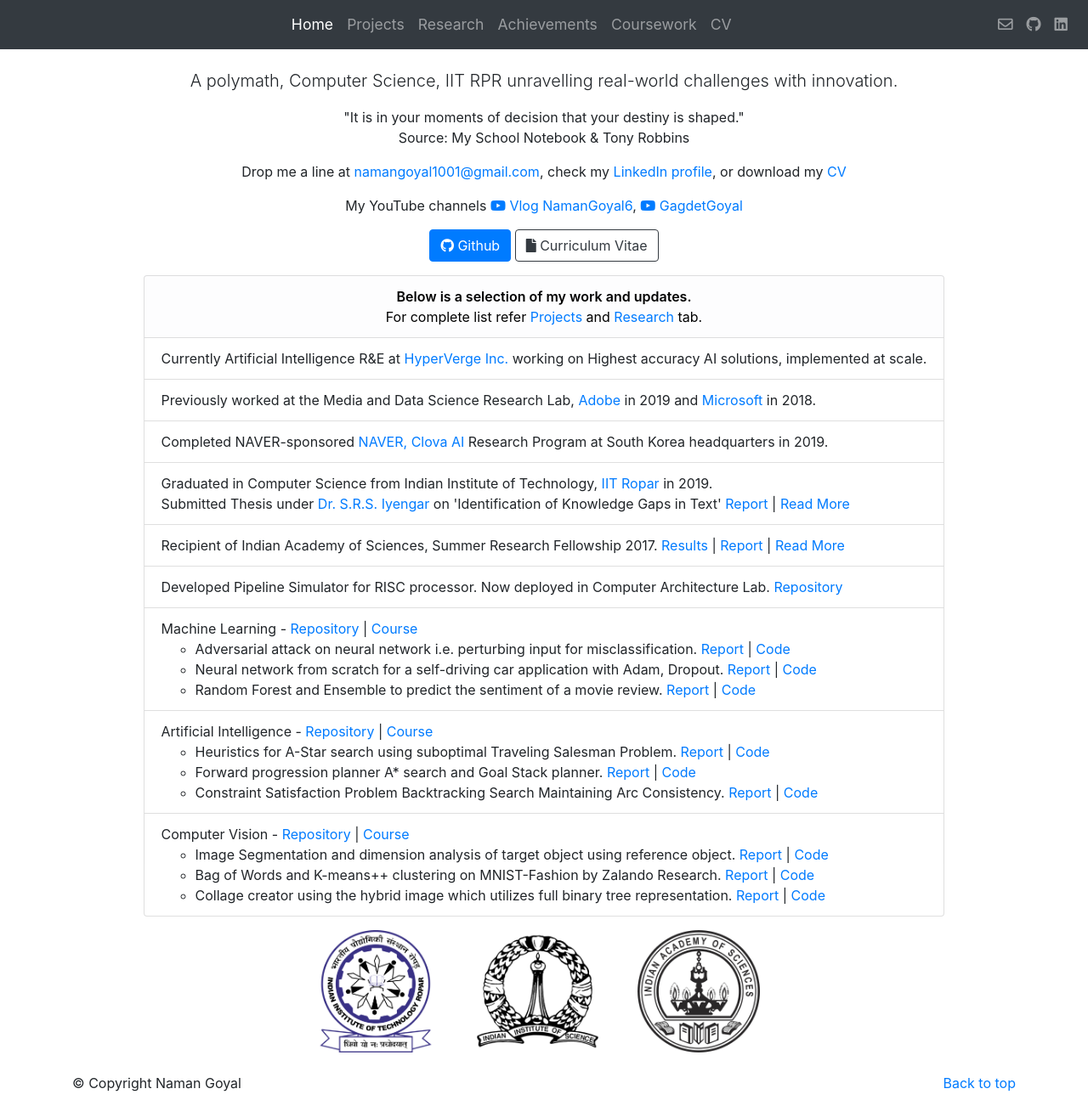
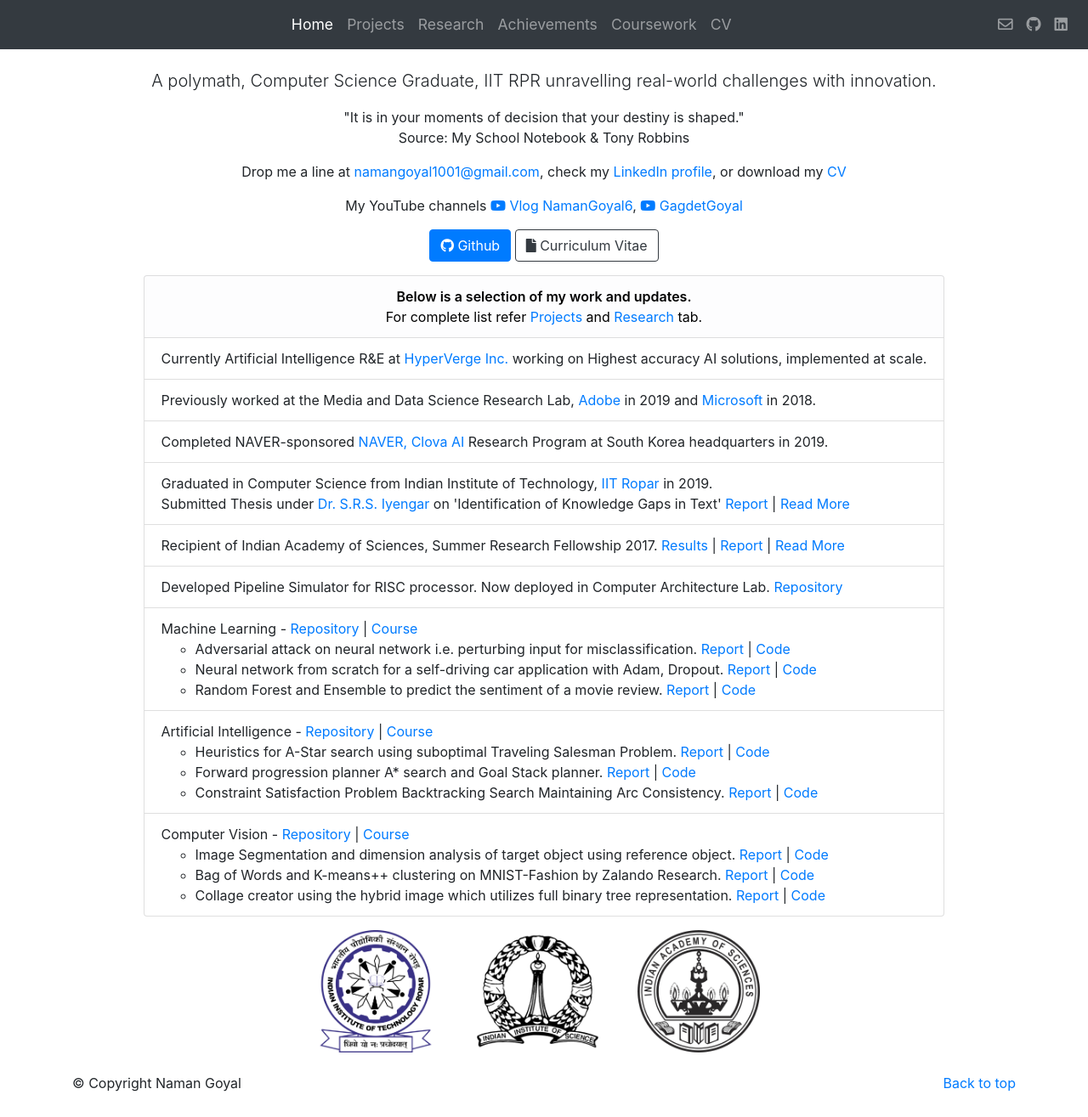
Before and after one commit to thenamangoyal/thenamangoyal.github.io, a Jekyll site: the page built from index.html, in a window 1280 px wide and 1315 px high. Shown: the whole window at 85% size. Built offline with Jekyll 4.4.1, drawn with Linux system fonts in a browser that asks for light colours; nearby versions of some CDN libraries.

Commit message:
Update index.html

```diff
--- a/index.html
+++ b/index.html
@@ -7,7 +7,7 @@ layout: bootstrap
         <!-- <div class="col-sm-8"> -->
         <div>
             <!-- <h1 class="jumbotron-heading">Heading</h1> -->
-            <p class="text-center lead">A polymath, Computer Science, IIT RPR unravelling real-world challenges with
+            <p class="text-center lead">A polymath, Computer Science Graduate, IIT RPR unravelling real-world challenges with
                 innovation.<br>
             <p class="text-center">"It is in your moments of decision that your destiny is shaped."<br> Source: My
                 School Notebook &amp; Tony Robbins</p>
```
